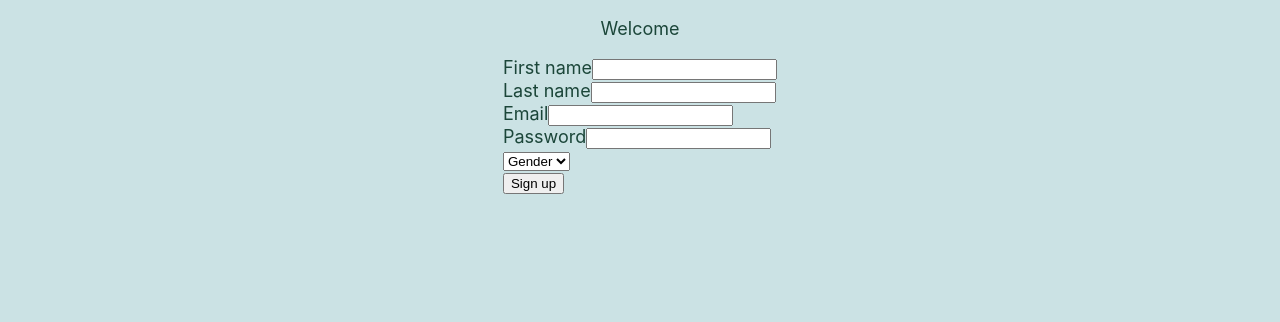
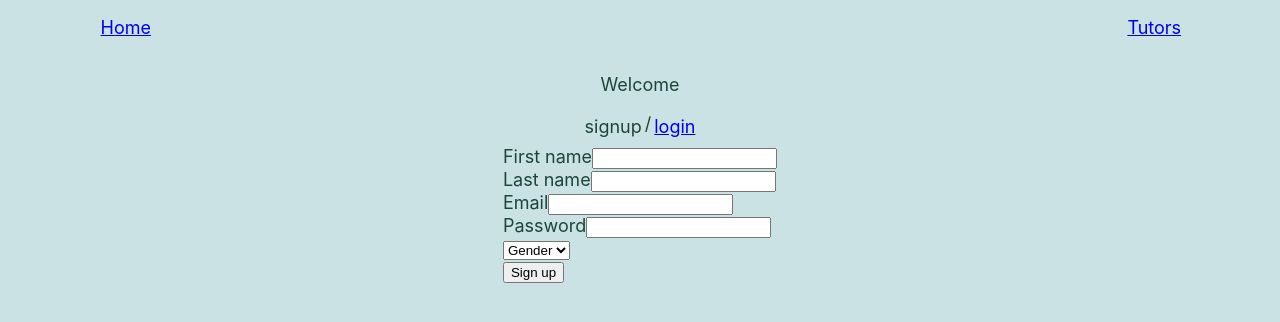
Before and after one commit to elireiner/tutors-app, a React (Create React App) app: page /students/signup in a window 1280 px wide. Shown: the top 322 px of the page. Built offline with nearby package versions, Linux system fonts and the light colour scheme.

Commit message:
Add nav to each component This allows haveing a unique nav for each the landing page and forms

```diff
--- a/src/Forms/StudentLogIn/StudentLogIn.js
+++ b/src/Forms/StudentLogIn/StudentLogIn.js
@@ -1,5 +1,6 @@
 import React from 'react'
-
+import FormNav from '../../FormNav/FormNav'
+import { Link } from 'react-router-dom'
 import './StudentLogIn.css'
 
 
@@ -9,9 +10,18 @@ export default class StudentLogIn extends React.Component {
 
         return (
             <>
+                <nav>
+                    {<FormNav />}
+                </nav>
+
                 <section className="welcome">
                     <p>Welcome Back</p>
                 </section>
+                <div className="toggle">
+                    <p className="current-form">login</p>
+                    {'/'}
+                    <Link className="link"  to='/students/signup'>signup</Link>
+                </div>
                 <section className="log-in">
                     <form action="" method="post" className="form">
                         <div className="form-field">
--- a/src/Forms/StudentSignUp/StudentSignUp.js
+++ b/src/Forms/StudentSignUp/StudentSignUp.js
@@ -1,5 +1,6 @@
 import React from 'react'
-
+import FormNav from '../../FormNav/FormNav'
+import { Link } from 'react-router-dom'
 import './StudentSignUp.css'
 
 
@@ -9,9 +10,17 @@ export default class StudentSignUp extends React.Component {
 
         return (
             <>
+                <nav>
+                    {<FormNav />}
+                </nav>
                 <section className="welcome">
                     <p>Welcome</p>
                 </section>
+                <div className="toggle">
+                <p className="current-form">signup</p>
+                {'/'}
+                <Link className="link" to='/students/login'>login</Link>
+                </div>
                 <section className="sign-up">
                     <form action="" method="post" className="form">
                         <div className="form-field">
--- a/src/Forms/TutorLogIn/TutorLogIn.js
+++ b/src/Forms/TutorLogIn/TutorLogIn.js
@@ -1,4 +1,6 @@
 import React from 'react'
+import FormNav from '../../FormNav/FormNav'
+import { Link } from 'react-router-dom'
 import './TutorLogIn.css'
 
 
@@ -8,10 +10,17 @@ export default class TutorLogIn extends React.Component {
 
         return (
             <>
-
+                <nav>
+                    {<FormNav />}
+                </nav>
                 <section className="welcome">
                     <p>Welcome Back</p>
                 </section>
+                <div className="toggle">
+                <p className="current-form">login</p>
+                {'/'}
+                <Link className="link" to='/tutors/signup'>signup</Link>
+                </div>
                 <section className="log-in">
                     <form action="" method="post" className="form">
                         <div className="form-field">
--- a/src/Forms/TutorSignUp/TutorSignUp.js
+++ b/src/Forms/TutorSignUp/TutorSignUp.js
@@ -1,5 +1,6 @@
 import React from 'react'
-
+import FormNav from '../../FormNav/FormNav'
+import { Link } from 'react-router-dom'
 import './TutorSignUp.css'
 
 
@@ -9,16 +10,23 @@ export default class TutorSignUp extends React.Component {
 
         return (
             <>
+                <nav>
+                    {<FormNav />}
+                </nav>
                 <section className="welcome">
                     <p>Welcome</p>
                 </section>
+                <div className="toggle">
+                    <p className="current-form">signup</p>
+                    {'/'}
+                    <Link className="link" to='/tutors/login'>login</Link>
+                </div>
                 <section className="sign-up">
                     <form action="" method="post" className="form">
                         <div className="form-field">
                             <label htmlFor="firstName">First name
                                 <input type="text" name="studentFirstName" id="firstName" required />
                             </label>
-
                         </div>
                         <div className="formField">
                             <label htmlFor="lastName">Last name
--- a/src/MainPage/MainPage.js
+++ b/src/MainPage/MainPage.js
@@ -2,6 +2,7 @@ import React from 'react'
 import { Link } from 'react-router-dom'
 import Tutor from '../Tutor/Tutor'
 import Filters from '../Filters/Filters'
+import Nav from '../Nav/Nav'
 import './MainPage.css'
 
 let tutorsObject = [
@@ -23,16 +24,25 @@ export default class MainPage extends React.Component {
 
         return (
             <>
-                <section>
-                    <Link to='/students/signin'>Sign In</Link>
+                <nav>
+                    {<Nav />}
+                </nav>
+
+                <section className="login-link">
+                    <Link to='/students/login'>Sign In</Link>
                 </section>
-                <section>
-                    {<Filters />}
-                </section>
+                <div>
+                    <section className="tutor-table">
+                        {<Filters />}
+                    </section>
 
-                <section>
-                    {tutor}
-                </section>
+                    <section>
+                        <ul>
+                            {tutor}
+                        </ul>
+                    </section>
+                </div>
+
 
             </>
         )
```
